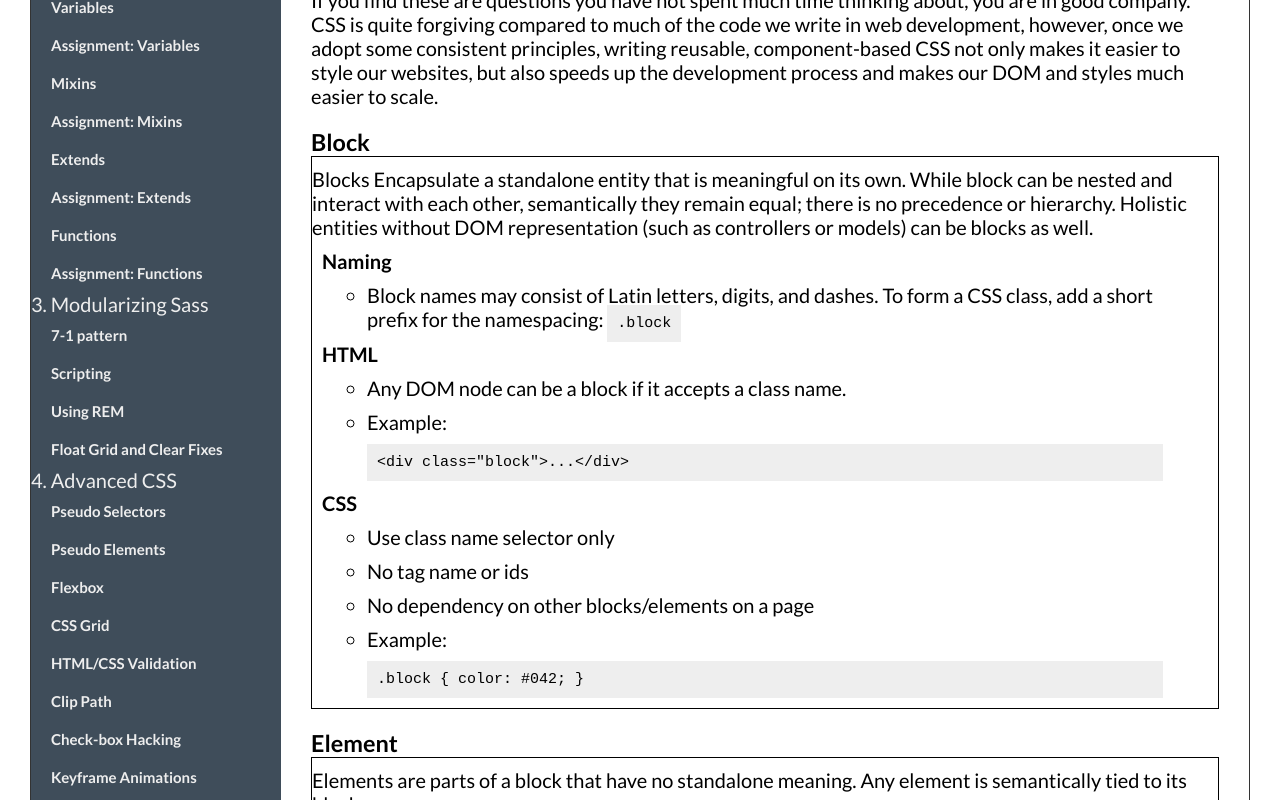
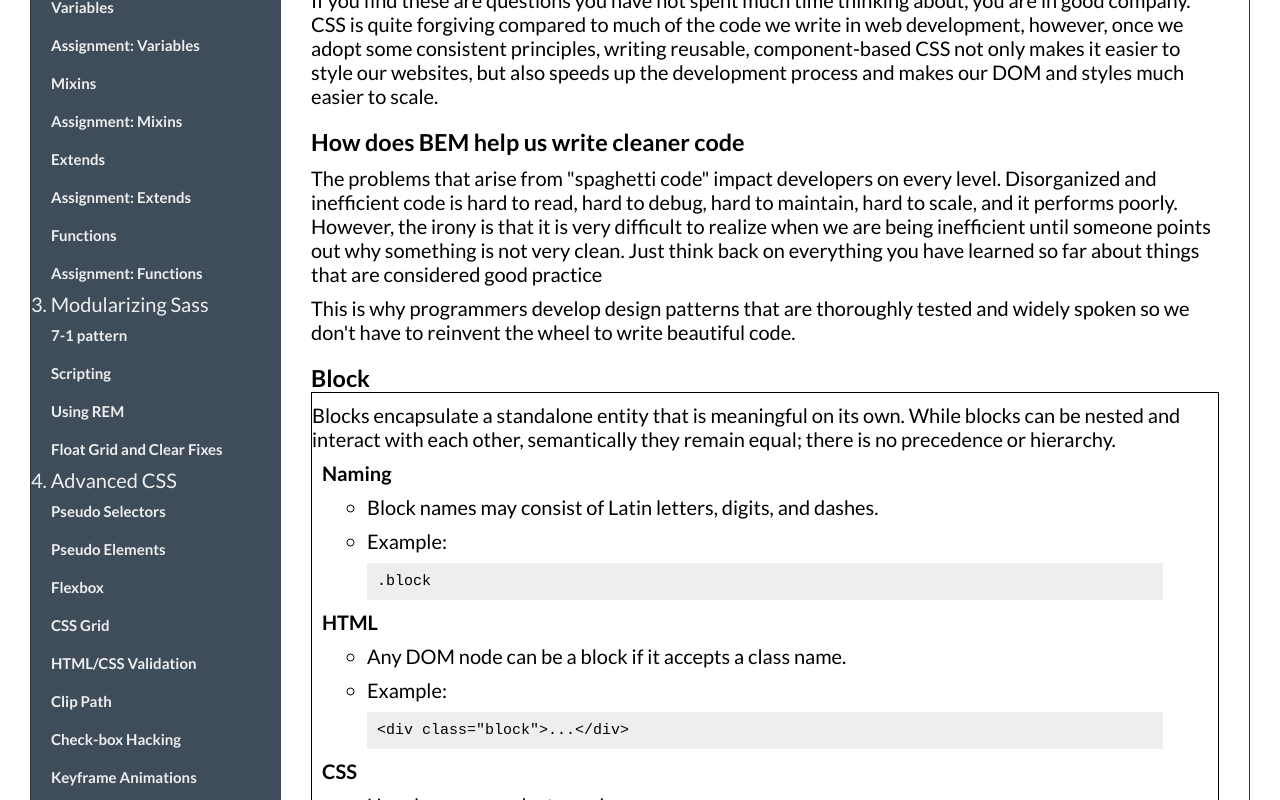
Before and after one commit to prescottbreeden/advanced_css_module, a React app in the folder front_end/: page /8 in a window 1280 px wide. Shown: the part 635-1435 px from the top of the page. Built offline with nearby package versions, Linux system fonts and the light colour scheme.

Commit message:
tweaks on BEM, slimming down content

```diff
--- a/front_end/src/components/chapter2/BemIntro.jsx
+++ b/front_end/src/components/chapter2/BemIntro.jsx
@@ -40,7 +40,7 @@ const BemIntro = (props) => {
           Think even to your own code and the naming conventions you have used
           with your DOM. Are you consistent with the use of classes versus ids?
           Do you write reusable components with your CSS or are you just adding
-          more rules until it looks right and then moving onto the next element?
+          more rules until it looks right and then moving on to the next element?
         </p>
         <p className="module__text">
           If you find these are questions you have not spent much time thinking
@@ -52,15 +52,30 @@ const BemIntro = (props) => {
           scale.
         </p>
         <h3 className="module__objectives">
+          How does BEM help us write cleaner code
+        </h3>
+        <p className="module__text">
+          The problems that arise from "spaghetti code" impact developers on
+          every level. Disorganized and inefficient code is hard to read, hard
+          to debug, hard to maintain, hard to scale, and it performs poorly.
+          However, the irony is that it is very difficult to realize when we are
+          being inefficient until someone points out why something is not very
+          clean. Just think back on everything you have learned so far about
+          things that are considered good practice
+        </p>
+        <p className="module__text">
+          This is why programmers develop design patterns that are
+          thoroughly tested and widely spoken so we don't have to reinvent the
+          wheel to write beautiful code.
+        </p>
+        <h3 className="module__objectives">
           Block
         </h3>
         <div className="u-border-solid">
           <p className="module__text">
-            Blocks Encapsulate a standalone entity that is meaningful on its own.
-            While block can be nested and interact with each other, semantically
-            they remain equal; there is no precedence or hierarchy. Holistic
-            entities without DOM representation (such as controllers or models)
-            can be blocks as well.
+            Blocks encapsulate a standalone entity that is meaningful on its own.
+            While blocks can be nested and interact with each other, semantically
+            they remain equal; there is no precedence or hierarchy.
           </p>
           <ul className="module__list">
             <p className="module__text">
@@ -68,9 +83,11 @@ const BemIntro = (props) => {
             </p>
             <ul className="module__list">
               <li className="module__list--item u-list-circle">
-                Block names may consist of Latin letters, digits, and dashes. To
-                form a CSS class, add a short prefix for the namespacing:  <span className="module__terminal-code">
-                  .block</span>
+                Block names may consist of Latin letters, digits, and dashes.
+              </li>
+              <li className="module__list--item u-list-circle">
+                Example:
+                <p className="module__terminal-code"> .block</p>
               </li>
             </ul>
             <p className="module__text">
```
